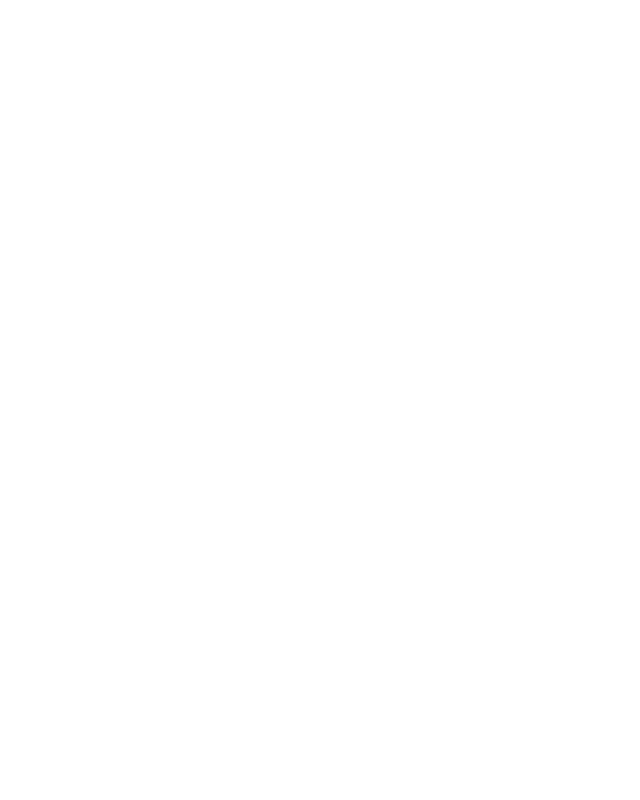
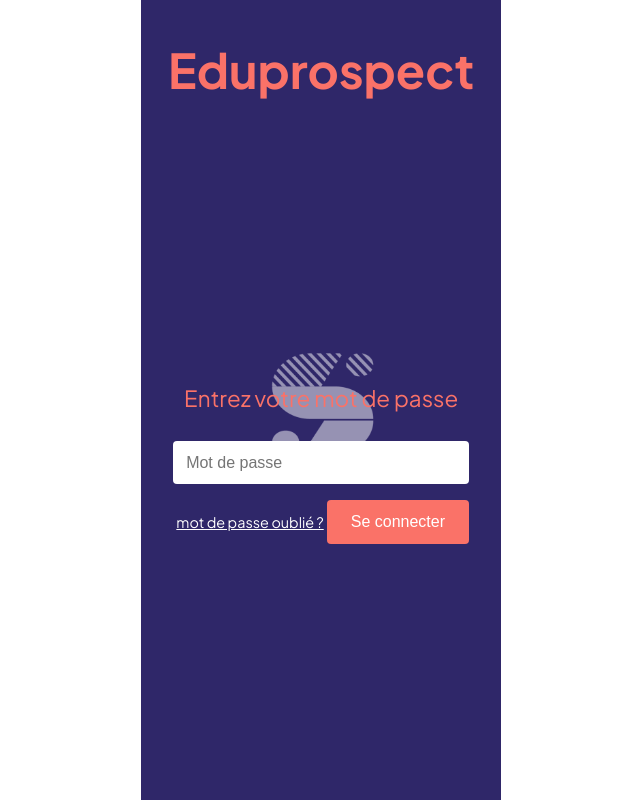
Before and after one commit to AymPeres/Ptut_Eduprospect, a Vue app in the folder frontend/: page /admin/login in a window 1280 px wide. Before the commit this address had no page. Shown: the whole page, without its empty margins (139-779 px from the left). Built offline with nearby package versions, Linux system fonts and the light colour scheme.

Commit message:
LoginPage fonctionnel, régler la hauteur du login et régler le background

```diff
--- a/frontend/src/layouts/AdminLayout.vue
+++ b/frontend/src/layouts/AdminLayout.vue
@@ -1,11 +1,17 @@
-<script setup>
-
-</script>
-
 <template>
-  <router-view></router-view>
+  <div class="admin-layout">
+    <header>
+      <!-- Tu peux afficher ici le logo et le titre si nécessaire -->
+      <h1>Admin Zone</h1>
+    </header>
+    <main>
+      <router-view />
+    </main>
+  </div>
 </template>
 
-<style scoped>
-
-</style>
+<script>
+export default {
+  name: "AdminLayout",
+};
+</script>
--- a/frontend/src/layouts/MainLayout.vue
+++ b/frontend/src/layouts/MainLayout.vue
@@ -2,11 +2,6 @@
   <div class="admin-layout">
     <header>
       <h1 class="title">Eduprospect</h1>
-      <img
-        src="@/assets/images/logoIsis/logo-ISIS-horizontal-BLANC-rogne.png"
-        alt="Logo Eduprospect"
-        class="logo"
-      />
     </header>
 
     <main>
@@ -26,32 +21,28 @@
 @import url("https://fonts.googleapis.com/css2?family=Plus+Jakarta+Sans:wght@400;700&display=swap");
 
 .admin-layout {
-  background: #2F2769;
+  /* Fond violet + image en background */
   min-height: 100vh;
+  background-color: #2F2769;
+  background-image: url("@/assets/images/logoIsis/logo-ISIS-horizontal-BLANC-rogne.png");
+  background-repeat: no-repeat;
+  background-position: center;  /* Centre l'image au milieu */
+  background-size: 35%;         /* Ajuste la taille de l'image (en %) ou "cover"/"contain" */
+
+  /* Mise en page générale */
   color: #fff;
   display: flex;
   flex-direction: column;
   align-items: center;
 }
 
-header {
-  display: flex;
-  flex-direction: column;
-  align-items: center;
-  margin-top: 2rem;
-}
-
 .title {
-  font-family: "Plus Jakarta Sans", sans-serif; /* Application de la police */
+  font-family: "Plus Jakarta Sans", sans-serif;
   font-size: 3rem;
   font-weight: bold;
+  margin-top: 2rem;
   margin-bottom: 1rem;
   color: #FA7268;
-}
-
-.logo {
-  height: 250px;
-  margin-bottom: 1rem;
 }
 
 main {
--- /dev/null
+++ b/frontend/src/pages/AdminDashboard.vue
@@ -0,0 +1,12 @@
+<template>
+  <div>
+    <h2>Tableau de bord Administrateur</h2>
+    <p>Ceci est une page de test pour le tableau de bord.</p>
+  </div>
+</template>
+
+<script>
+export default {
+  name: "AdminDashboard",
+};
+</script>
--- /dev/null
+++ b/frontend/src/pages/LoginPage.vue
@@ -0,0 +1,104 @@
+<template>
+  <div class="login-container">
+    <h2 class="login-title">Entrez votre mot de passe</h2>
+
+    <form class="login-form">
+      <!-- Champ de mot de passe -->
+      <input
+        type="password"
+        class="password-input"
+        placeholder="Mot de passe"
+      />
+
+      <!-- Actions : lien "mot de passe oublié ?" + bouton "Se connecter" -->
+      <div class="login-actions">
+        <a href="#" class="forgot-link">mot de passe oublié ?</a>
+        <button type="button" class="login-button">Se connecter</button>
+      </div>
+    </form>
+  </div>
+</template>
+
+<script>
+export default {
+  name: "LoginPage",
+  // Pas de logique JS pour l'instant, uniquement le visuel
+};
+</script>
+
+<style scoped>
+/* 1) Import de la police Plus Jakarta Sans */
+@import url("https://fonts.googleapis.com/css2?family=Plus+Jakarta+Sans:wght@400;700&display=swap");
+
+/* 2) Conteneur global : on centre verticalement et horizontalement */
+.login-container {
+  display: flex;
+  flex-direction: column;
+  align-items: center;
+  justify-content: center;      /* Centre verticalement dans l'espace dispo */
+  min-height: 10vh;            /* Ajuste pour positionner par rapport au logo */
+  max-width: 600px;            /* Largeur max de la « boîte » du formulaire */
+  margin: 0 auto;              /* Centre horizontalement */
+  font-family: 'Plus Jakarta Sans', sans-serif;
+}
+
+/* 3) Titre au-dessus du champ */
+.login-title {
+  color: #fa7268;              /* Sur fond violet géré par le layout */
+  font-size: 1.4rem;
+  margin-bottom: 1.5rem;
+  text-align: center;
+}
+
+/* 4) Le formulaire en colonne, centré */
+.login-form {
+  display: flex;
+  flex-direction: column;
+  width: 100%;                 /* S'étire jusqu'à max-width du conteneur */
+  max-width: 500px;
+  align-items: center;
+}
+
+/* 5) Champ de saisie du mot de passe */
+.password-input {
+  width: 100%;
+  padding: 0.8rem;
+  border-radius: 4px;
+  border: none;
+  margin-bottom: 1rem;
+  font-size: 1rem;
+}
+
+/* 6) Ligne contenant le lien + bouton */
+.login-actions {
+  display: flex;
+  justify-content: space-between;
+  align-items: center;
+  width: 100%;
+}
+
+/* Lien "mot de passe oublié ?" */
+.forgot-link {
+  color: #ffffff;
+  font-size: 0.9rem;
+  text-decoration: underline;
+}
+
+/* Bouton "Se connecter" */
+.login-button {
+  background-color: #fa7268;   /* Orange */
+  color: #ffffff;
+  border: none;
+  padding: 0.8rem 1.5rem;
+  border-radius: 4px;
+  font-size: 1rem;
+  cursor: pointer;
+  transition: background-color 0.3s ease, transform 0.2s;
+}
+
+/* Effet hover */
+.login-button:hover {
+  background-color: #d95a50;
+  transform: scale(1.03);
+}
+</style>
--- a/frontend/src/pages/formulaire/IndexPage.vue
+++ b/frontend/src/pages/formulaire/IndexPage.vue
@@ -7,7 +7,7 @@
     </router-link>
 
     <!-- Bouton "Espace Administrateur" en deux lignes -->
-    <router-link to="/admin" class="button">
+    <router-link to="/admin/login" class="button">
       Espace<br />
       Administrateur
     </router-link>
@@ -24,11 +24,10 @@
 .container {
   display: flex;
   justify-content: center; /* Centre horizontalement le groupe de boutons */
-  align-items: center;     /* Aligne verticalement (si besoin) */
-  gap: 3rem;              /* Espace horizontal entre les deux boutons */
+  align-items: center;     /* Aligne verticalement les boutons */
+  gap: 3rem;               /* Espacement entre les deux boutons */
 }
 
-/* Styles pour les boutons */
 .button {
   /* Permet d'empiler le texte sur plusieurs lignes */
   display: inline-flex;
@@ -56,7 +55,6 @@
   transition: background 0.3s ease, transform 0.2s;
 }
 
-/* Au survol : couleur plus foncée + léger zoom */
 .button:hover {
   background-color: #d95a50;
   transform: scale(1.05);
--- a/frontend/src/router/index.js
+++ b/frontend/src/router/index.js
@@ -3,33 +3,48 @@
 const router = createRouter({
   history: createWebHistory(import.meta.env.BASE_URL),
   routes: [
-    // 1) ROUTE AVEC MainLayout
+    // 1) ROUTES POUR LE LAYOUT PRINCIPAL (MainLayout)
     {
       path: "/",
       component: () => import("@/layouts/MainLayout.vue"),
       children: [
-        // Page d'accueil (ex: formulaire)
         {
+          // Page d'accueil
           path: "",
           component: () => import("@/pages/formulaire/IndexPage.vue"),
         },
-        // Exemple de route enfant supplémentaire
-        // {
-        //   path: "films",
-        //   component: () => import("@/views/FilmsView.vue"),
-        // },
+        {
+          // Route "/formulaire"
+          path: "formulaire",
+          component: () => import("@/pages/formulaire/IndexPage.vue"),
+        },
+        {
+          // Page de connexion admin sous MainLayout pour garder le titre et le fond
+          path: "admin/login",
+          name: "AdminLogin",
+          component: () => import("@/pages/LoginPage.vue"),
+        },
       ],
     },
 
-    // 2) ROUTE AVEC AdminLayout
+    // 2) ROUTES POUR L'ADMINISTRATION (Dashboard)
     {
       path: "/admin",
       component: () => import("@/layouts/AdminLayout.vue"),
       children: [
-        // Page d'accueil de l'admin
         {
+          // Tableau de bord admin (protégé)
           path: "",
-          component: () => import("@/pages/admin/IndexPage.vue"),
+          name: "AdminDashboard",
+          component: () => import("@/pages/AdminDashboard.vue"),
+          beforeEnter: (to, from, next) => {
+            if (localStorage.getItem("isAuthenticated") === "true") {
+              next();
+            } else {
+              // Redirige vers la page de login qui est sous MainLayout
+              next({ name: "AdminLogin" });
+            }
+          },
         },
       ],
     },
```
